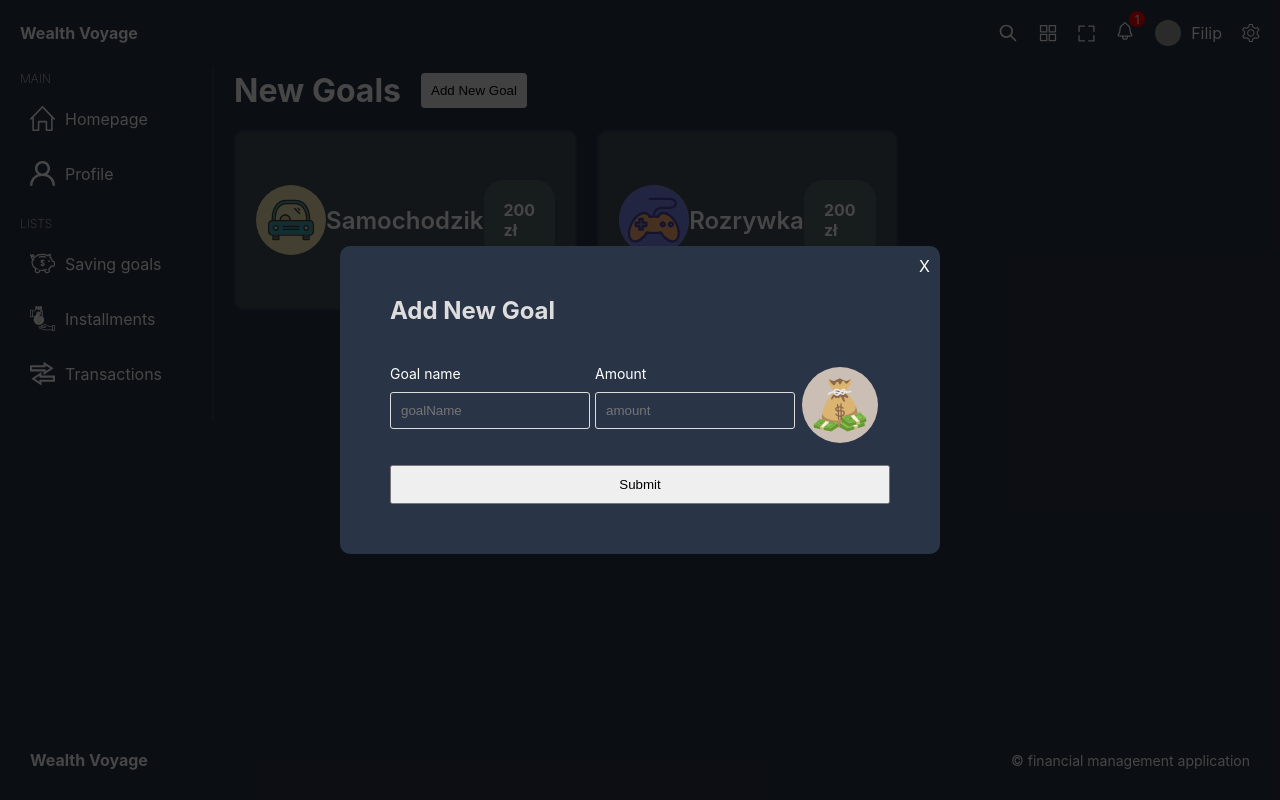
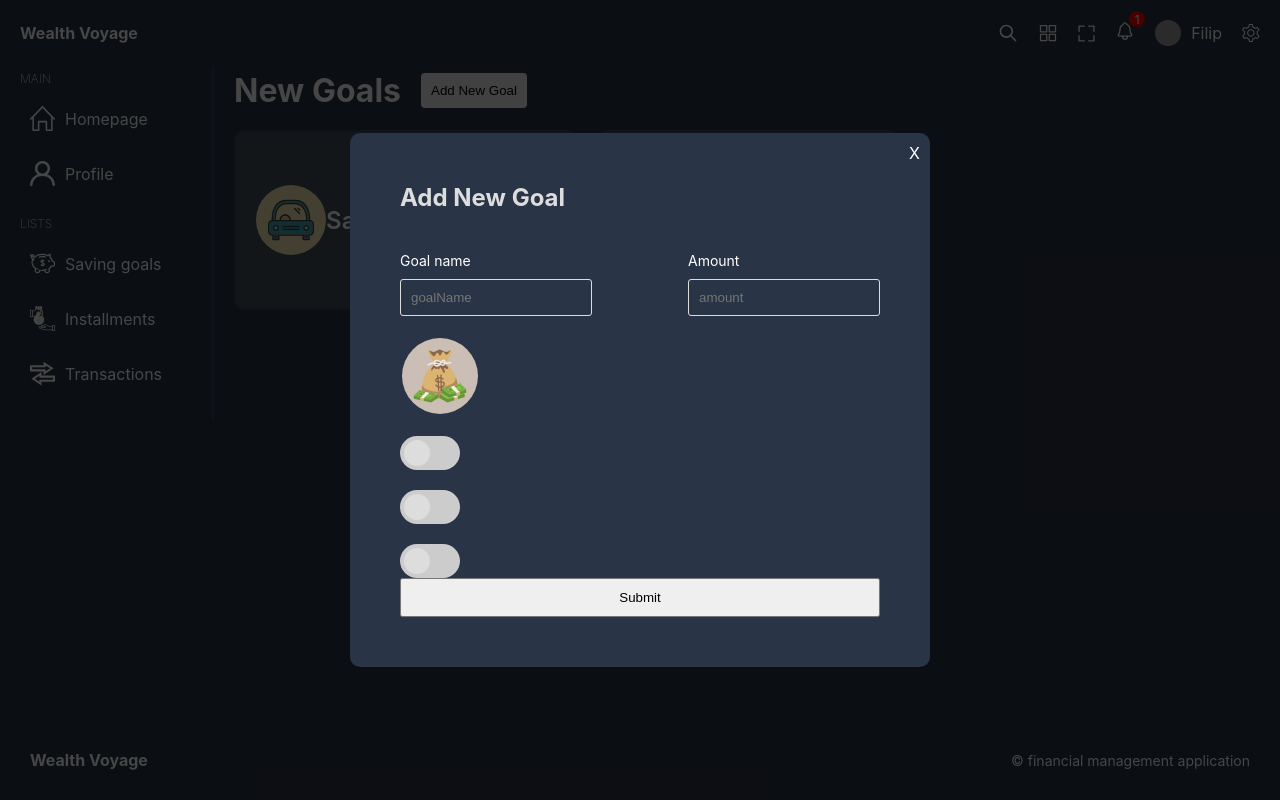
Before and after one commit to Filip-Politowski/WealthVoyage, a React (Create React App) app in the folder WealthVoyage-frontend-02/wealth-voyage/: page /savingGoals in a window 1280 px wide. Both pictures are taken after a click on the button "Add New Goal". Built offline with nearby package versions, Linux system fonts and the light colour scheme; grey boxes are pictures that could not be loaded.

Commit message:
Added toggle button as a component in utils

```diff
--- a/WealthVoyage-frontend-02/wealth-voyage/src/components/add/AddNewGoal.tsx
+++ b/WealthVoyage-frontend-02/wealth-voyage/src/components/add/AddNewGoal.tsx
@@ -1,6 +1,8 @@
 import React, { useState } from "react";
 import "./addNewGoal.scss";
 import { GridColDef } from "@mui/x-data-grid";
+import Slider from "../utils/slider/Slider";
+
 
 type Props = {
   columns: GridColDef[];
@@ -29,6 +31,25 @@ const AddNewGoal = (props: Props) => {
     setShowImagePicker(false);
   };
 
+ const [isChecked1, setIsChecked1] = useState(false);
+
+ const handleToggleChange1 = () => {
+   setIsChecked1(!isChecked1);
+   console.log(isChecked1)
+ };
+  const [isChecked2, setIsChecked2] = useState(false);
+
+  const handleToggleChange2 = () => {
+    setIsChecked2(!isChecked2);
+    console.log(isChecked2);
+  };
+   const [isChecked3, setIsChecked3] = useState(false);
+
+   const handleToggleChange3 = () => {
+     setIsChecked3(!isChecked3);
+     console.log(isChecked3);
+   };
+
   return (
     <div className="addNewGoal">
       <div className="modal">
@@ -45,6 +66,7 @@ const AddNewGoal = (props: Props) => {
                 <input type={column.type} placeholder={column.field}></input>
               </div>
             ))}
+
           <div className="imagePicker">
             <img
               src={selectedImage || props.images[0]}
@@ -66,6 +88,20 @@ const AddNewGoal = (props: Props) => {
               </div>
             )}
           </div>
+          <div className="sliders">
+            <Slider
+              isChecked={isChecked1}
+              handleToggleChange={handleToggleChange1}
+            />
+            <Slider
+              isChecked={isChecked2}
+              handleToggleChange={handleToggleChange2}
+            />
+            <Slider
+              isChecked={isChecked3}
+              handleToggleChange={handleToggleChange3}
+            />
+          </div>
           <button type="submit">Submit</button>
         </form>
       </div>
--- a/WealthVoyage-frontend-02/wealth-voyage/src/components/add/addNewGoal.scss
+++ b/WealthVoyage-frontend-02/wealth-voyage/src/components/add/addNewGoal.scss
@@ -1,4 +1,6 @@
 @import "../../styles/variables.scss";
+
+
 .addNewGoal {
   width: 100vw;
   height: 100vh;
@@ -32,7 +34,7 @@
     form {
       display: flex;
       flex-wrap: wrap;
-      max-width: 500px;
+      max-width: 480px;
       justify-content: space-between;
 
       .item {
@@ -60,12 +62,17 @@
         padding: 10px;
         cursor: pointer;
       }
+      .sliders{
+        display: flex;
+        flex-direction: column;
+        gap: 20px;
+      }
 
     }
 
     .imagePicker {
-      display: flex;
-      justify-content: space-between;
+     width: 100%;
+     display: flex;
       margin-bottom: 20px;
       img {
         width: 80px;
--- /dev/null
+++ b/WealthVoyage-frontend-02/wealth-voyage/src/components/utils/slider/Slider.tsx
@@ -0,0 +1,23 @@
+import React, { useState } from "react";
+import "./slider.scss";
+
+type Props = {
+  isChecked: boolean;
+  handleToggleChange: () => void;
+};
+
+const ToggleButton = (props: Props) => {
+
+  return (
+    <label className="switch">
+      <input
+        type="checkbox"
+        checked={props.isChecked}
+        onChange={props.handleToggleChange}
+      />
+      <span className="slider round"></span>
+    </label>
+  );
+};
+
+export default ToggleButton;
--- /dev/null
+++ b/WealthVoyage-frontend-02/wealth-voyage/src/components/utils/slider/slider.scss
@@ -0,0 +1,64 @@
+@import "../../../styles/variables.scss";
+
+/* The switch - the box around the slider */
+.switch {
+  position: relative;
+  display: inline-block;
+  width: 60px;
+  height: 34px;
+}
+
+/* Hide default HTML checkbox */
+.switch input {
+  opacity: 0;
+  width: 0;
+  height: 0;
+}
+
+/* The slider */
+.slider {
+  position: absolute;
+  cursor: pointer;
+  top: 0;
+  left: 0;
+  right: 0;
+  bottom: 0;
+  background-color: #ccc;
+  -webkit-transition: 0.4s;
+  transition: 0.4s;
+}
+
+.slider:before {
+  position: absolute;
+  content: "";
+  height: 26px;
+  width: 26px;
+  left: 4px;
+  bottom: 4px;
+  background-color: $soft-color;
+  -webkit-transition: .4s;
+  transition: .4s;
+}
+
+input:checked + .slider {
+  background-color:#2196F3;
+}
+
+input:focus + .slider {
+  box-shadow: 0 0 4px #2196F3;
+}
+
+input:checked + .slider:before {
+  -webkit-transform: translateX(26px);
+  -ms-transform: translateX(26px);
+  transform: translateX(26px);
+}
+
+/* Rounded sliders */
+.slider.round {
+  border-radius: 34px;
+}
+
+.slider.round:before {
+  border-radius: 50%;
+}
```
